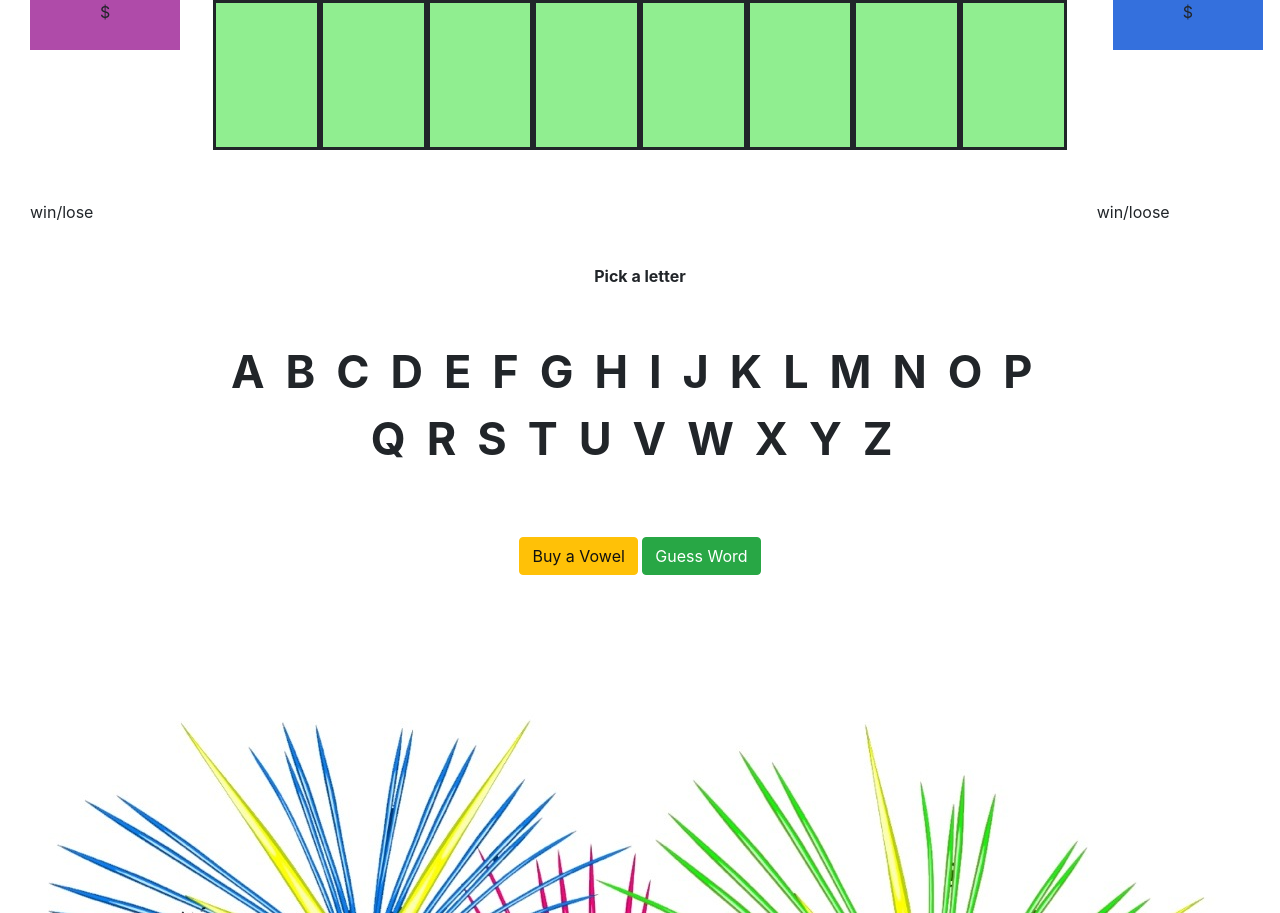
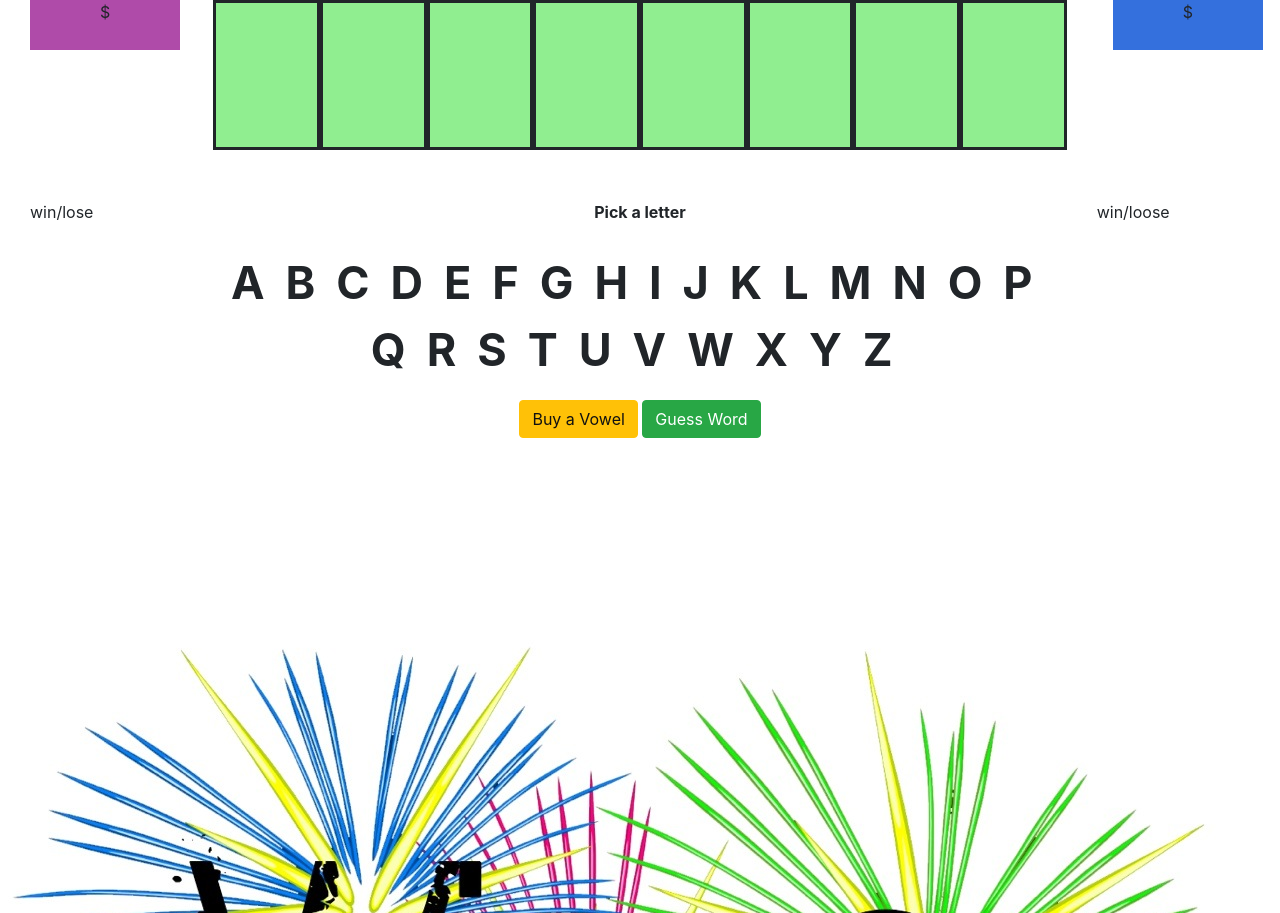
Before and after one commit to christibarker/wheel_of_fortune, a PHP site: page / in a window 1280 px wide. Shown: the part 401-1314 px from the top of the page. Run offline with PHP 8.4, Linux system fonts and the light colour scheme; some libraries are stand-ins or nearby versions.

Commit message:
playernames

```diff
--- a/index.html
+++ b/index.html
@@ -13,11 +13,11 @@
 <!-- header info -->
     <div class="container-fluid">
       <div class="row">
-        <div class="col-3">Player One</div>
+        <div id="player" class="col-3">Contestant 1</div>
         <div class="col-6">
           <img class="header" src="http://www.wheeloffortune.com/Content/Img/so-many-ways-to-play/downloads/wof_wallpaper_1920x1080_v6.jpg" alt="">
         </div>
-        <div class="col-3">Player Two</div>
+        <div id="player" class="col-3">Contestant 2</div>
       </div>
 <!-- contains player one img -->
       <div class="row">
@@ -103,8 +103,8 @@
       <div class="row">
         <div class="col-2"></div>
 <!-- contains buttons  -->
-        <div class="col-8">
-          <button type="button" class="btn btn-warning">Buy a Vowel</button>
+        <div id="button" class="col-8">
+          <button id="vowel" type="button" class="btn btn-warning">Buy a Vowel</button>
           <button id="guess" type="button" class="btn btn-success">Guess Word</button>
         </div>
       </div>
--- a/style/index.css
+++ b/style/index.css
@@ -4,6 +4,13 @@ body {
 
 #innerText_top{
 	margin-top: 4%;
+}
+
+#player {
+	position: relative;
+	text-align: center;
+	font-weight: bold;
+	margin-top: 11%;
 }
 
 .col {
@@ -17,7 +24,7 @@ body {
 .col-3 {
 	height:200px;
 	width: 400px;
-	text-align: center;
+	/*text-align: center;*/
 	/*border: solid;*/
 }
 
@@ -38,7 +45,7 @@ body {
 .col-8 {
 	text-align: center;
 	/*border: solid;*/
-	margin-top: 5%;
+	/*margin-top: 3%;*/
 }
 
 .header {
@@ -54,7 +61,7 @@ body {
 
 #abc {
 	position: relative;
-    margin-top: 6%;
+    margin-top: 3%;
 }
 
 .letters {
@@ -86,3 +93,8 @@ body {
 	text-align: center;
 	margin-left: 17%;
 }
+
+/*#button {
+	position: relative;
+	marging-top: 3%;
+}*/
```
